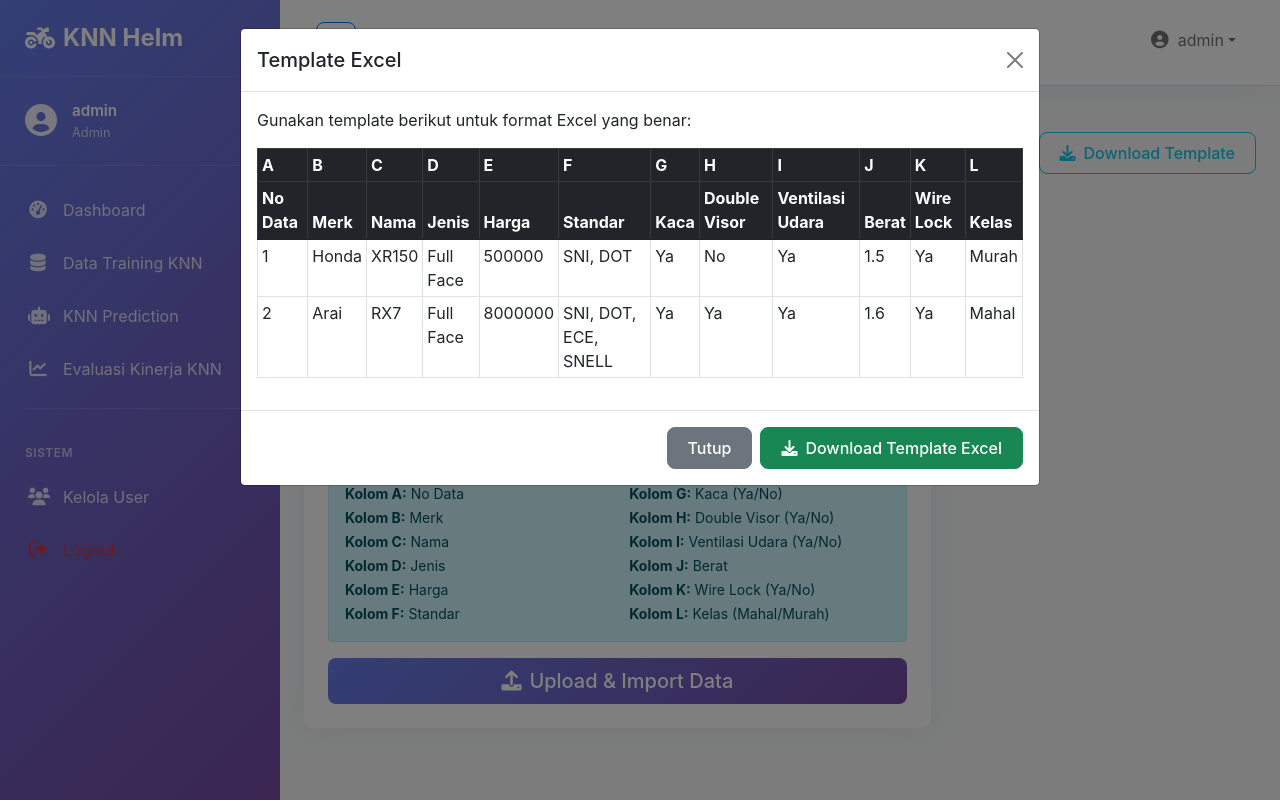
After one commit to sonyadriko/KNN-Manhattan-distance, a PHP site: page /pages/knn_upload_excel.php in a window 1280 px wide, after a click on "Download Template". The commit adds this page. Run offline with PHP 8.4, Linux system fonts and the light colour scheme; a user stored in the database is signed in; some libraries are stand-ins or nearby versions.

Commit message:
Add KNN training data template and update dashboard button behavior

```diff
--- a/assets/js/dashboard.js
+++ b/assets/js/dashboard.js
@@ -74,8 +74,8 @@ document.addEventListener('DOMContentLoaded', function() {
         }, 5000);
     });
 
-    // Add loading animation to buttons
-    const buttons = document.querySelectorAll('.btn[type="submit"]');
+    // Add loading animation to buttons (exclude no-loading class)
+    const buttons = document.querySelectorAll('.btn[type="submit"]:not(.no-loading)');
     buttons.forEach(button => {
         button.addEventListener('click', function() {
             const originalText = this.innerHTML;
--- /dev/null
+++ b/composer.json
@@ -0,0 +1,5 @@
+{
+    "require": {
+        "phpoffice/phpspreadsheet": "^5.0"
+    }
+}
--- a/pages/dashboard.php
+++ b/pages/dashboard.php
@@ -80,7 +80,7 @@ checkAuth();
                             </div>
                         </div>
                     </div>
-
+<!--
                     <div class="col-xl-3 col-md-6 mb-4">
                         <div class="card stats-card border-0 shadow-sm h-100">
                             <div class="card-body">
@@ -151,7 +151,7 @@ checkAuth();
                                 </div>
                             </div>
                         </div>
-                    </div>
+                    </div> -->
                 </div>
 
                 <!-- Recent Activity -->
--- /dev/null
+++ b/pages/knn_upload_excel.php
@@ -0,0 +1,351 @@
+<?php
+error_reporting(E_ALL);
+ini_set('display_errors', 1);
+session_start();
+require_once '../config/db.php';
+require_once '../includes/auth_check.php';
+require_once '../vendor/autoload.php';
+
+use PhpOffice\PhpSpreadsheet\IOFactory;
+
+checkAuth();
+
+echo "<!-- DEBUG: Auth passed -->\n";
+
+$message = '';
+$error = '';
+$upload_results = [];
+
+echo "<!-- DEBUG: Variables initialized -->\n";
+echo "<!-- DEBUG: POST check - " . (empty($_POST) ? 'EMPTY' : 'HAS DATA') . " -->\n";
+echo "<!-- DEBUG: FILES check - " . (empty($_FILES) ? 'EMPTY' : 'HAS DATA') . " -->\n";
+echo "<!-- DEBUG: POST data - " . print_r($_POST, true) . " -->\n";
+echo "<!-- DEBUG: FILES data - " . print_r($_FILES, true) . " -->\n";
+
+if (isset($_FILES['excel_file']) && !empty($_FILES['excel_file']['tmp_name'])) {
+    echo "<!-- DEBUG: Processing file upload -->\n";
+    $file = $_FILES['excel_file'];
+
+    // Validate file
+    if ($file['error'] !== UPLOAD_ERR_OK) {
+        $error = "Error uploading file: " . $file['error'];
+    } elseif (!in_array($file['type'], [
+        'application/vnd.openxmlformats-officedocument.spreadsheetml.sheet', // .xlsx
+        'application/vnd.ms-excel' // .xls
+    ])) {
+        $error = "File harus berformat Excel (.xlsx atau .xls)";
+    } else {
+        try {
+            // Load Excel file
+            $spreadsheet = IOFactory::load($file['tmp_name']);
+            $worksheet = $spreadsheet->getActiveSheet();
+            $rows = $worksheet->toArray();
+
+            // Skip header row
+            $header = array_shift($rows);
+
+            $success_count = 0;
+            $error_count = 0;
+
+            foreach ($rows as $index => $row) {
+                $row_number = $index + 2; // +2 because we skipped header and array is 0-indexed
+
+                // Skip empty rows
+                if (empty(array_filter($row))) {
+                    continue;
+                }
+
+                try {
+                    // Map Excel columns to database fields
+                    $no_data = isset($row[0]) ? $row[0] : '';
+                    $merk = isset($row[1]) ? $row[1] : '';
+                    $nama = isset($row[2]) ? $row[2] : '';
+                    $jenis = isset($row[3]) ? $row[3] : '';
+                    $harga = isset($row[4]) ? intval($row[4]) : 0;
+                    $standar = isset($row[5]) ? $row[5] : '';
+                    $kaca = isset($row[6]) ? $row[6] : '';
+                    $double_visor = isset($row[7]) ? $row[7] : '';
+                    $ventilasi_udara = isset($row[8]) ? $row[8] : '';
+                    $berat = isset($row[9]) ? floatval($row[9]) : 0.0;
+                    $wire_lock = isset($row[10]) ? $row[10] : '';
+                    $kelas = isset($row[11]) ? $row[11] : '';
+
+                    // Validate required fields
+                    if (empty($no_data) || empty($merk) || empty($nama) || empty($kelas)) {
+                        $upload_results[] = "Baris $row_number: Data tidak lengkap (no_data, merk, nama, kelas harus diisi)";
+                        $error_count++;
+                        continue;
+                    }
+
+                    // Insert to database
+                    $sql = "INSERT INTO knn_training_data (no_data, merk, nama, jenis, harga, standar, kaca, double_visor, ventilasi_udara, berat, wire_lock, kelas)
+                            VALUES (?, ?, ?, ?, ?, ?, ?, ?, ?, ?, ?, ?)
+                            ON DUPLICATE KEY UPDATE
+                            merk=VALUES(merk), nama=VALUES(nama), jenis=VALUES(jenis),
+                            harga=VALUES(harga), standar=VALUES(standar), kaca=VALUES(kaca),
+                            double_visor=VALUES(double_visor), ventilasi_udara=VALUES(ventilasi_udara),
+                            berat=VALUES(berat), wire_lock=VALUES(wire_lock), kelas=VALUES(kelas)";
+
+                    $stmt = $conn->prepare($sql);
+                    $stmt->bind_param("isssissssdss", $no_data, $merk, $nama, $jenis, $harga, $standar, $kaca, $double_visor, $ventilasi_udara, $berat, $wire_lock, $kelas);
+
+                    if ($stmt->execute()) {
+                        $success_count++;
+                        $upload_results[] = "Baris $row_number: Berhasil - $merk $nama";
+                    } else {
+                        $upload_results[] = "Baris $row_number: Error database - " . $stmt->error;
+                        $error_count++;
+                    }
+
+                } catch (Exception $e) {
+                    $upload_results[] = "Baris $row_number: Error - " . $e->getMessage();
+                    $error_count++;
+                }
+            }
+
+            if ($success_count > 0) {
+                $message = "Upload berhasil! $success_count data ditambahkan/diupdate.";
+                if ($error_count > 0) {
+                    $message .= " $error_count data gagal diproses.";
+                }
+            } else {
+                $error = "Tidak ada data yang berhasil diproses. $error_count error ditemukan.";
+            }
+
+        } catch (Exception $e) {
+            $error = "Error membaca file Excel: " . $e->getMessage();
+        }
+    }
+}
+?>
+
+<!DOCTYPE html>
+<html lang="id">
+<head>
+    <meta charset="UTF-8">
+    <meta name="viewport" content="width=device-width, initial-scale=1.0">
+    <title>Upload Excel - KNN Data Training</title>
+    <link href="https://cdn.jsdelivr.net/npm/bootstrap@5.1.3/dist/css/bootstrap.min.css" rel="stylesheet">
+    <link href="https://cdnjs.cloudflare.com/ajax/libs/font-awesome/6.0.0/css/all.min.css" rel="stylesheet">
+    <link href="../assets/css/dashboard.css" rel="stylesheet">
+</head>
+<body>
+    <div class="wrapper">
+        <?php include '../includes/sidebar.php'; ?>
+
+        <div id="content" class="content">
+            <!-- Top Navigation -->
+            <nav class="navbar navbar-expand-lg navbar-light bg-white border-bottom">
+                <div class="container-fluid">
+                    <button type="button" id="sidebarCollapse" class="btn btn-outline-primary">
+                        <i class="fas fa-bars"></i>
+                    </button>
+
+                    <div class="navbar-nav ms-auto">
+                        <div class="nav-item dropdown">
+                            <a class="nav-link dropdown-toggle" href="#" id="navbarDropdown" role="button" data-bs-toggle="dropdown">
+                                <i class="fas fa-user-circle me-2"></i>
+                                <?php echo $_SESSION['username']; ?>
+                            </a>
+                            <ul class="dropdown-menu dropdown-menu-end">
+                                <li><a class="dropdown-item" href="profile.php"><i class="fas fa-user me-2"></i>Profile</a></li>
+                                <li><a class="dropdown-item" href="settings.php"><i class="fas fa-cog me-2"></i>Settings</a></li>
+                                <li><hr class="dropdown-divider"></li>
+                                <li><a class="dropdown-item text-danger" href="logout.php"><i class="fas fa-sign-out-alt me-2"></i>Logout</a></li>
+                            </ul>
+                        </div>
+                    </div>
+                </div>
+            </nav>
+
+            <!-- Page Content -->
+            <div class="container-fluid p-4">
+                <div class="d-flex justify-content-between align-items-center mb-4">
+                    <div>
+                        <h2><i class="fas fa-file-excel me-2"></i>Upload Data Excel</h2>
+                        <p class="text-muted">Upload file Excel untuk import data training KNN</p>
+                    </div>
+                    <div>
+                        <a href="knn_data.php" class="btn btn-outline-secondary me-2">
+                            <i class="fas fa-arrow-left me-2"></i>Kembali
+                        </a>
+                        <a href="#" class="btn btn-outline-info" data-bs-toggle="modal" data-bs-target="#templateModal">
+                            <i class="fas fa-download me-2"></i>Download Template
+                        </a>
+                    </div>
+                </div>
+
+                <?php if ($message): ?>
+                <div class="alert alert-success alert-dismissible fade show">
+                    <i class="fas fa-check-circle me-2"></i><?= $message ?>
+                    <button type="button" class="btn-close" data-bs-dismiss="alert"></button>
+                </div>
+                <?php endif; ?>
+
+                <?php if ($error): ?>
+                <div class="alert alert-danger alert-dismissible fade show">
+                    <i class="fas fa-exclamation-triangle me-2"></i><?= $error ?>
+                    <button type="button" class="btn-close" data-bs-dismiss="alert"></button>
+                </div>
+                <?php endif; ?>
+
+                <div class="row">
+                    <!-- Upload Form -->
+                    <div class="col-md-8">
+                        <div class="card">
+                            <div class="card-header">
+                                <h5><i class="fas fa-upload me-2"></i>Upload File Excel</h5>
+                            </div>
+                            <div class="card-body">
+                                <form method="POST" enctype="multipart/form-data" id="uploadForm">
+                                    <div class="mb-4">
+                                        <label class="form-label">Pilih File Excel</label>
+                                        <input type="file" class="form-control" name="excel_file" accept=".xlsx,.xls" required id="fileInput">
+                                        <div class="form-text">Format yang didukung: .xlsx, .xls. Maksimal 10MB</div>
+                                    </div>
+
+                                    <div class="alert alert-info">
+                                        <h6><i class="fas fa-info-circle me-2"></i>Format Excel yang Diharapkan:</h6>
+                                        <div class="row">
+                                            <div class="col-md-6">
+                                                <small>
+                                                    <strong>Kolom A:</strong> No Data<br>
+                                                    <strong>Kolom B:</strong> Merk<br>
+                                                    <strong>Kolom C:</strong> Nama<br>
+                                                    <strong>Kolom D:</strong> Jenis<br>
+                                                    <strong>Kolom E:</strong> Harga<br>
+                                                    <strong>Kolom F:</strong> Standar
+                                                </small>
+                                            </div>
+                                            <div class="col-md-6">
+                                                <small>
+                                                    <strong>Kolom G:</strong> Kaca (Ya/No)<br>
+                                                    <strong>Kolom H:</strong> Double Visor (Ya/No)<br>
+                                                    <strong>Kolom I:</strong> Ventilasi Udara (Ya/No)<br>
+                                                    <strong>Kolom J:</strong> Berat<br>
+                                                    <strong>Kolom K:</strong> Wire Lock (Ya/No)<br>
+                                                    <strong>Kolom L:</strong> Kelas (Mahal/Murah)
+                                                </small>
+                                            </div>
+                                        </div>
+                                    </div>
+
+                                    <div class="d-grid">
+                                        <button type="submit" class="btn btn-primary btn-lg">
+                                            <i class="fas fa-upload me-2"></i>Upload & Import Data
+                                        </button>
+                                    </div>
+                                </form>
+                            </div>
+                        </div>
+                    </div>
+
+                    <!-- Upload Results -->
+                    <div class="col-md-4">
+                        <?php if (!empty($upload_results)): ?>
+                        <div class="card">
+                            <div class="card-header">
+                                <h6><i class="fas fa-list me-2"></i>Hasil Upload</h6>
+                            </div>
+                            <div class="card-body">
+                                <div style="max-height: 400px; overflow-y: auto;">
+                                    <?php foreach ($upload_results as $result): ?>
+                                    <div class="mb-2">
+                                        <small class="<?= strpos($result, 'Error') !== false || strpos($result, 'gagal') !== false ? 'text-danger' : 'text-success' ?>">
+                                            <?= htmlspecialchars($result) ?>
+                                        </small>
+                                    </div>
+                                    <?php endforeach; ?>
+                                </div>
+                            </div>
+                        </div>
+                        <?php endif; ?>
+                    </div>
+                </div>
+            </div>
+        </div>
+    </div>
+
+    <!-- Template Modal -->
+    <div class="modal fade" id="templateModal" tabindex="-1">
+        <div class="modal-dialog modal-lg">
+            <div class="modal-content">
+                <div class="modal-header">
+                    <h5 class="modal-title">Template Excel</h5>
+                    <button type="button" class="btn-close" data-bs-dismiss="modal"></button>
+                </div>
+                <div class="modal-body">
+                    <p>Gunakan template berikut untuk format Excel yang benar:</p>
+                    <div class="table-responsive">
+                        <table class="table table-bordered table-sm">
+                            <thead class="table-dark">
+                                <tr>
+                                    <th>A</th><th>B</th><th>C</th><th>D</th><th>E</th><th>F</th>
+                                    <th>G</th><th>H</th><th>I</th><th>J</th><th>K</th><th>L</th>
+                                </tr>
+                                <tr>
+                                    <th>No Data</th><th>Merk</th><th>Nama</th><th>Jenis</th><th>Harga</th><th>Standar</th>
+                                    <th>Kaca</th><th>Double Visor</th><th>Ventilasi Udara</th><th>Berat</th><th>Wire Lock</th><th>Kelas</th>
+                                </tr>
+                            </thead>
+                            <tbody>
+                                <tr>
+                                    <td>1</td><td>Honda</td><td>XR150</td><td>Full Face</td><td>500000</td><td>SNI, DOT</td>
+                                    <td>Ya</td><td>No</td><td>Ya</td><td>1.5</td><td>Ya</td><td>Murah</td>
+                                </tr>
+                                <tr>
+                                    <td>2</td><td>Arai</td><td>RX7</td><td>Full Face</td><td>8000000</td><td>SNI, DOT, ECE, SNELL</td>
+                                    <td>Ya</td><td>Ya</td><td>Ya</td><td>1.6</td><td>Ya</td><td>Mahal</td>
+                                </tr>
+                            </tbody>
+                        </table>
+                    </div>
+                </div>
+                <div class="modal-footer">
+                    <button type="button" class="btn btn-secondary" data-bs-dismiss="modal">Tutup</button>
+                    <a href="knn_template.php" class="btn btn-success">
+                        <i class="fas fa-download me-2"></i>Download Template Excel
+                    </a>
+                </div>
+            </div>
+        </div>
+    </div>
+
+    <script src="https://cdn.jsdelivr.net/npm/bootstrap@5.1.3/dist/js/bootstrap.bundle.min.js"></script>
+    <script>
+        document.addEventListener('DOMContentLoaded', function() {
+            const form = document.getElementById('uploadForm');
+            const fileInput = document.getElementById('fileInput');
+
+            console.log('Upload form loaded');
+
+            form.addEventListener('submit', function(e) {
+                console.log('Form submitted');
+                console.log('File input:', fileInput.files);
+                if (fileInput.files.length === 0) {
+                    alert('Pilih file Excel terlebih dahulu!');
+                    e.preventDefault();
+                    return false;
+                }
+
+                const file = fileInput.files[0];
+                console.log('Selected file:', file.name, file.size, file.type);
+
+                if (!file.name.match(/\.(xlsx?|xls)$/i)) {
+                    alert('File harus berformat Excel (.xlsx atau .xls)');
+                    e.preventDefault();
+                    return false;
+                }
+
+                if (file.size > 10 * 1024 * 1024) { // 10MB
+                    alert('File terlalu besar. Maksimal 10MB');
+                    e.preventDefault();
+                    return false;
+                }
+
+                console.log('Form validation passed, submitting...');
+            });
+        });
+    </script>
+</body>
+</html>
```
Also changed, not shown: pages/knn_data.php (+97 -8 lines), pages/knn_template.php (added, +134 -0 lines).
